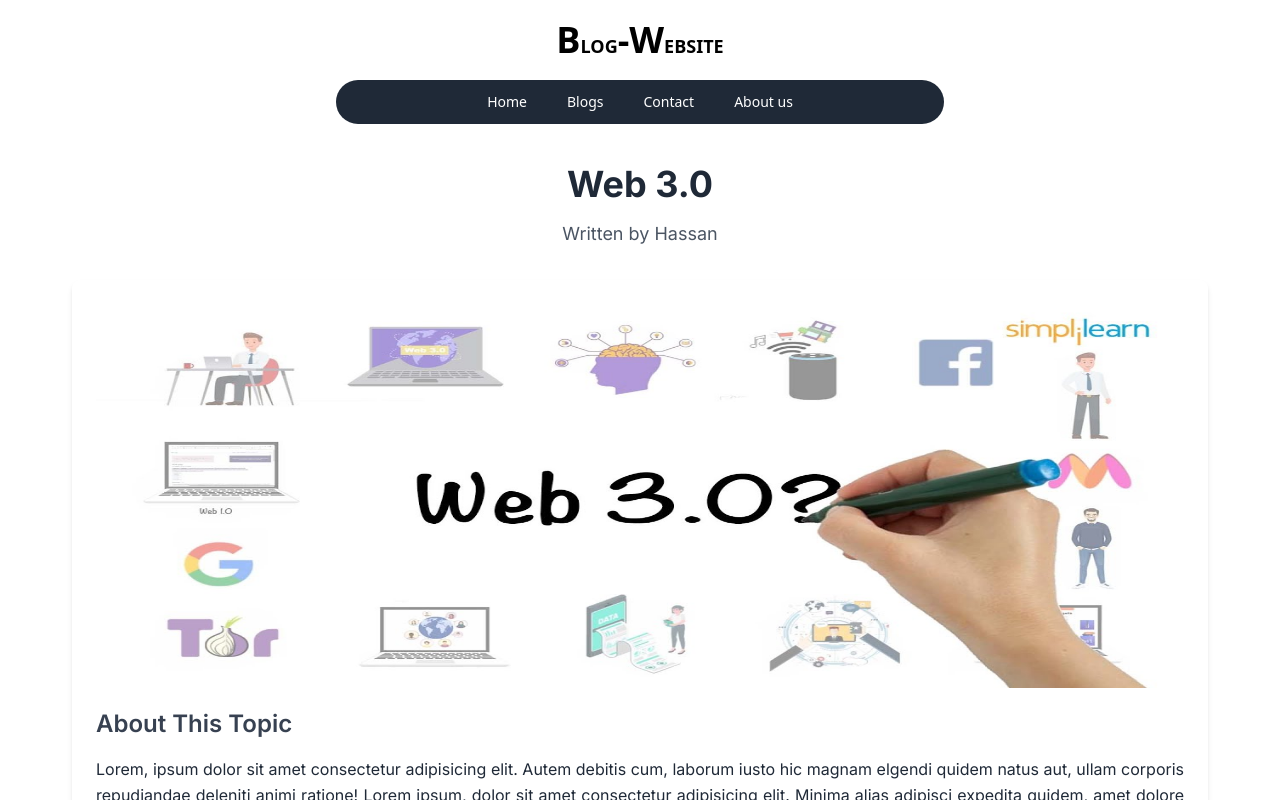
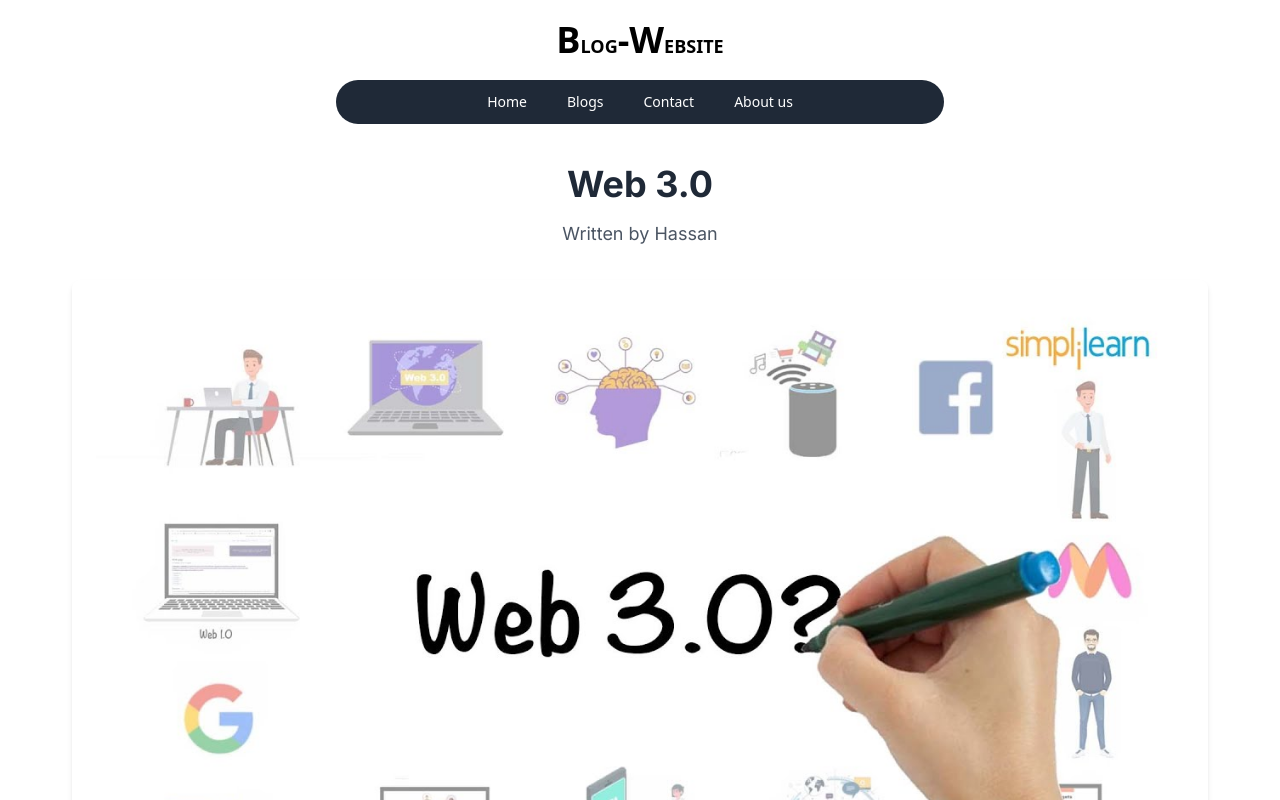
Before and after one commit to Zohaib2024/Milestone-3-Assignment, a Next.js app: page /blogs/1 in a window 1280 px wide. Shown: the top 800 px of the page. Built offline with nearby package versions, Linux system fonts and the light colour scheme; no server answers.

Commit message:
Your second commit message

```diff
--- a/src/app/blogs/[id]/page.tsx
+++ b/src/app/blogs/[id]/page.tsx
@@ -44,10 +44,10 @@ export default async function Page({ params }: PageProps) {
         <div className="bg-white shadow-md rounded-lg p-6">
           <h2 className="text-2xl font-semibold text-gray-700 mb-4">
             <Image
-              className="h-96 w-full mb-5"
+              className="h-auto w-full mb-5"
               src={user.img}
               width={200}
-              height={500}
+              height={100}
               alt={user.name}
             />
             About This Topic
@@ -59,9 +59,7 @@ export default async function Page({ params }: PageProps) {
         <CommentSection />
         <div className="mt-6 flex justify-center">
           <a
-            href={`${
-              process.env.NEXT_PUBLIC_API_URL || "http://localhost:3000"
-            }/blogs`}
+            href="/"
             className="bg-black text-white px-6 py-2 rounded-lg shadow hover:bg-gray-600 transition"
           >
             Go Back to Blogs
--- a/src/app/page.tsx
+++ b/src/app/page.tsx
@@ -6,7 +6,7 @@ export default async function Home() {
   const API_URL = process.env.NEXT_PUBLIC_API_URL || "http://localhost:3000";
   const data = await fetch(`${API_URL}/api/users`);
   const posts = await data.json();
-
+  console.log(process.env.NEXT_PUBLIC_API_URL);
   return (
     <div>
       <title>Blogs</title>
```
